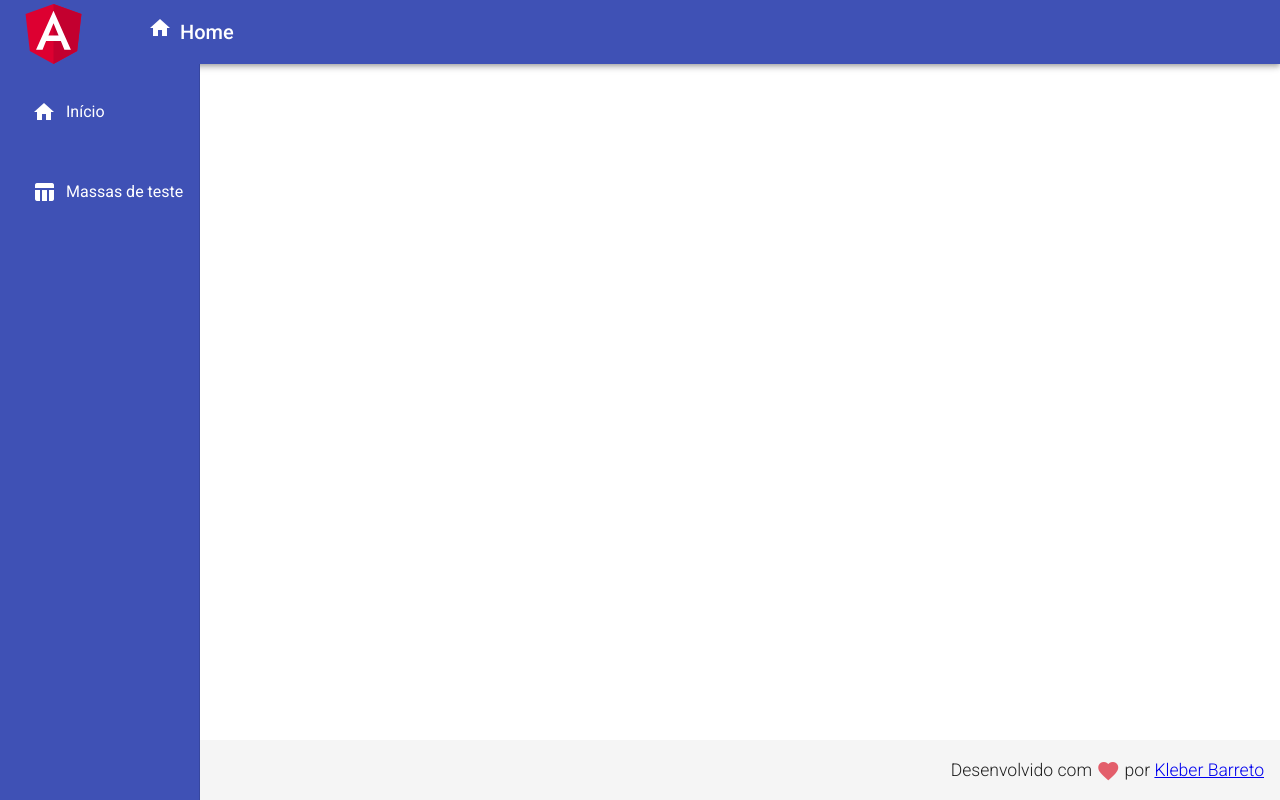
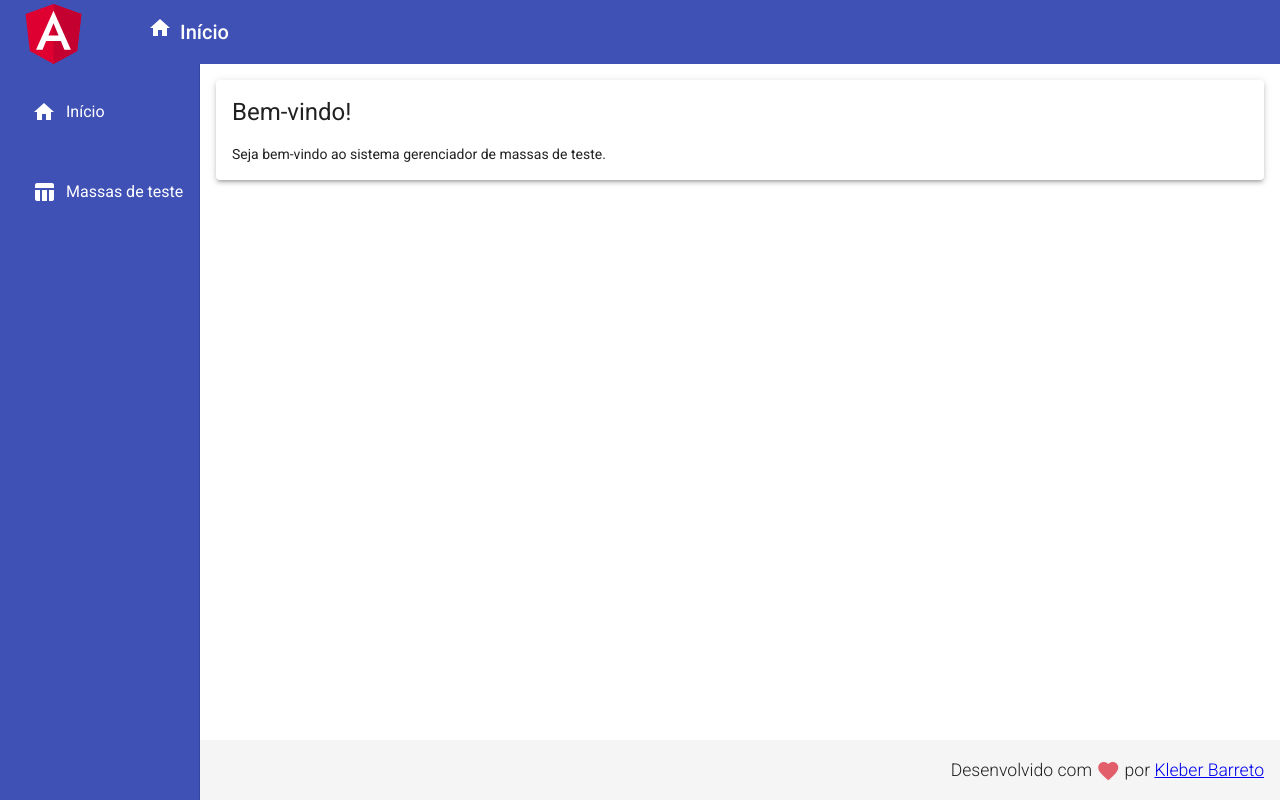
Before and after one commit to kbmbarreto/getmassa-angular, an Angular app: page / in a window 1280 px wide. Built offline with nearby package versions, Linux system fonts and the light colour scheme.

Commit message:
Criado o componente Home

```diff
--- a/src/app/components/template/header/header.component.html
+++ b/src/app/components/template/header/header.component.html
@@ -9,7 +9,7 @@
             <i class="material-icons v-middle">
                 home
             </i>
-            Home
+            Início
         </a>
     </span>
 </mat-toolbar>
--- a/src/app/components/template/nav/nav.component.css
+++ b/src/app/components/template/nav/nav.component.css
@@ -13,3 +13,8 @@
 .sidenav i {
     padding-right: 10px;
 }
+
+.content {
+    padding: 16px;
+    background-color: #FFF;
+}
--- a/src/app/components/template/nav/nav.component.html
+++ b/src/app/components/template/nav/nav.component.html
@@ -15,4 +15,9 @@
             </a>
         </mat-nav-list>
     </mat-sidenav>
+    <mat-sidenav-content class="content">
+        <app-home>
+
+        </app-home>
+    </mat-sidenav-content>
 </mat-sidenav-container>
--- /dev/null
+++ b/src/app/views/home/home.component.css
@@ -0,0 +1,15 @@
+.home .title {
+    font-size: 4rem;
+    font-weight: 300;
+    margin-bottom: 0.5em;
+    color: #000;
+    line-height: 1.2;
+}
+
+.home .subtitle {
+    font-size: 1.1em;
+    font-weight: 300;
+    margin-bottom: 0.5em;
+    color: #000;
+    line-height: 1.2;
+}
--- /dev/null
+++ b/src/app/views/home/home.component.html
@@ -0,0 +1,8 @@
+<mat-card class="home mat-elevation-z3">
+    <mat-card-title>
+        <h1>Bem-vindo!</h1>
+    </mat-card-title>
+    <mat-card-content>
+        <p>Seja bem-vindo ao sistema gerenciador de massas de teste.</p>
+    </mat-card-content>
+</mat-card>
--- /dev/null
+++ b/src/app/views/home/home.component.ts
@@ -0,0 +1,15 @@
+import { Component, OnInit } from '@angular/core';
+
+@Component({
+  selector: 'app-home',
+  templateUrl: './home.component.html',
+  styleUrls: ['./home.component.css']
+})
+export class HomeComponent implements OnInit {
+
+  constructor() { }
+
+  ngOnInit(): void {
+  }
+
+}
```
Also changed, not shown: src/app/app.module.ts (+7 -3 lines).
